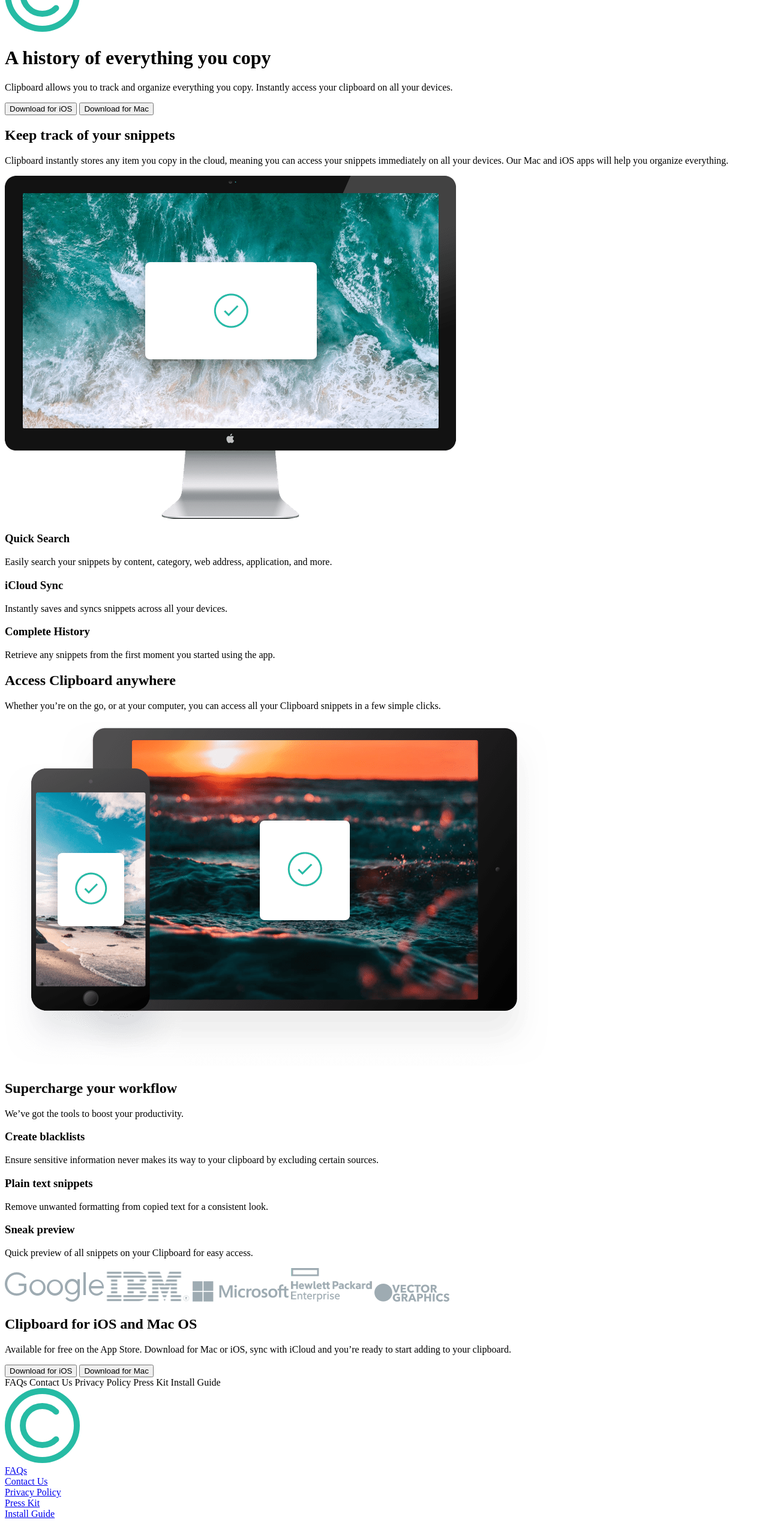
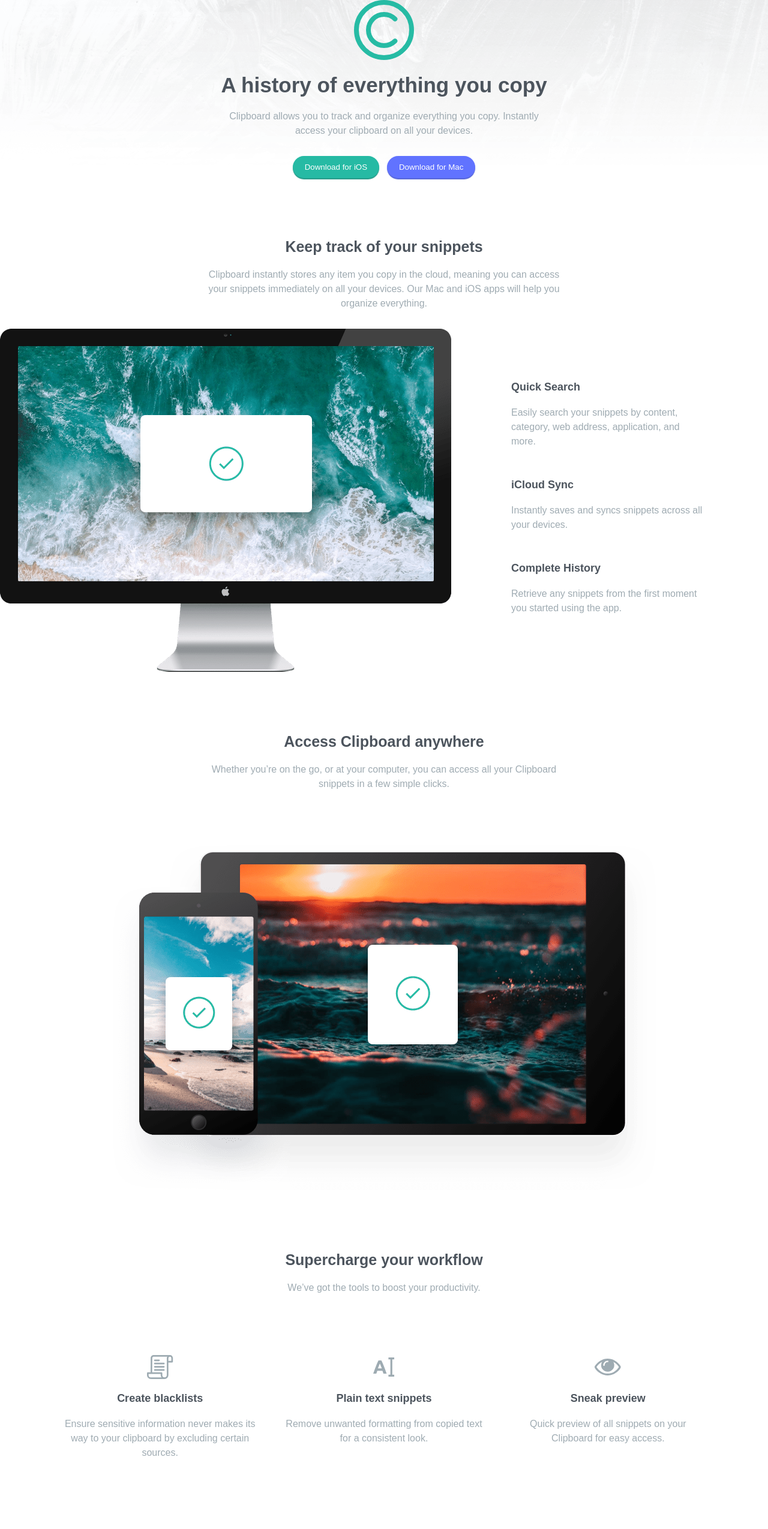
Before and after one commit to lfanjos/clipboard-landing-page-master, a plain HTML site: page index.html in a window 1280 px wide. Shown: the part 80-2629 px from the top of the page at 60% size. Drawn offline with Linux system fonts and the light colour scheme; a web font is replaced by a local one.

Commit message:
desktop layout finished

```diff
--- a/index.html
+++ b/index.html
@@ -10,7 +10,16 @@
       sizes="32x32"
       href="./images/favicon-32x32.png"
     />
-
+    <link rel="stylesheet" href="/style.css" />
+    <link rel="preconnect" href="https://fonts.gstatic.com" />
+    <link
+      href="https://fonts.googleapis.com/css2?family=Bai+Jamjuree:wght@400;600&display=swap"
+      rel="stylesheet"
+    />
+    <script
+      src="https://kit.fontawesome.com/864872c2f6.js"
+      crossorigin="anonymous"
+    ></script>
     <title>Frontend Mentor | Clipboard landing page</title>
   </head>
   <body>
@@ -20,10 +29,11 @@
 
       <p>
         Clipboard allows you to track and organize everything you copy.
-        Instantly access your clipboard on all your devices.
+        Instantly <br />
+        access your clipboard on all your devices.
       </p>
-      <button class="default-button">Download for iOS</button>
-      <button class="default-button">Download for Mac</button>
+      <button class="btn">Download for iOS</button>
+      <button class="btn btn-blue">Download for Mac</button>
     </header>
     <main class="main-content">
       <div class="qualities-section">
@@ -31,9 +41,12 @@
 
         <p>
           Clipboard instantly stores any item you copy in the cloud, meaning you
-          can access your snippets immediately on all your devices. Our Mac and
-          iOS apps will help you organize everything.
+          can access <br />
+          your snippets immediately on all your devices. Our Mac and iOS apps
+          will help you <br />
+          organize everything.
         </p>
+        <div class="wrapper1">
           <div class="qualities-section-image">
             <img src="/images/image-computer.png" alt="computer" />
           </div>
@@ -57,11 +70,13 @@
             </p>
           </div>
         </div>
+      </div>
       <div class="devices-section">
         <h2>Access Clipboard anywhere</h2>
         <p>
           Whether you’re on the go, or at your computer, you can access all your
-          Clipboard snippets in a few simple clicks.
+          Clipboard <br />
+          snippets in a few simple clicks.
         </p>
         <img src="/images/image-devices.png" alt="devices" />
       </div>
@@ -69,23 +84,33 @@
         <h2>Supercharge your workflow</h2>
 
         <p>We’ve got the tools to boost your productivity.</p>
-
+        <div class="wrapper2">
+          <div class="service-card">
+            <img src="/images/icon-blacklist.svg" alt="" />
             <h3>Create blacklists</h3>
 
             <p>
-          Ensure sensitive information never makes its way to your clipboard by
-          excluding certain sources.
+              Ensure sensitive information never makes its way to your clipboard
+              by excluding certain sources.
             </p>
-
+          </div>
+          <div class="service-card">
+            <img src="/images/icon-text.svg" alt="" />
             <h3>Plain text snippets</h3>
 
             <p>
               Remove unwanted formatting from copied text for a consistent look.
             </p>
-
+          </div>
+          <div class="service-card">
+            <img src="/images/icon-preview.svg" alt="" />
             <h3>Sneak preview</h3>
 
-        <p>Quick preview of all snippets on your Clipboard for easy access.</p>
+            <p>
+              Quick preview of all snippets on your Clipboard for easy access.
+            </p>
+          </div>
+        </div>
       </div>
       <div class="logo-gallery">
         <img src="/images/logo-google.png" alt="google" />
@@ -99,16 +124,16 @@
 
         <p>
           Available for free on the App Store. Download for Mac or iOS, sync
-          with iCloud and you’re ready to start adding to your clipboard.
+          with iCloud and <br />
+          you’re ready to start adding to your clipboard.
         </p>
-        <button class="default-button">Download for iOS</button>
-        <button class="default-button">Download for Mac</button>
+        <button class="btn">Download for iOS</button>
+        <button class="btn btn-blue">Download for Mac</button>
       </div>
     </main>
 
-    FAQs Contact Us Privacy Policy Press Kit Install Guide
-
     <footer class="footer">
+      <div class="wrapper3">
         <img src="/images/logo.svg" alt="logo" />
         <div class="menu-footer">
           <div class="menu-items"><a href="#"> FAQs</a></div>
@@ -116,6 +141,12 @@
           <div class="menu-items"><a href="#"> Privacy Policy</a></div>
           <div class="menu-items"><a href="#"> Press Kit</a></div>
           <div class="menu-items"><a href="#"> Install Guide</a></div>
+        </div>
+        <div class="social-icons">
+          <i class="fab fa-facebook-square"></i>
+          <i class="fab fa-twitter"></i>
+          <i class="fab fa-instagram"></i>
+        </div>
       </div>
       <p>
         Challenge by
--- /dev/null
+++ b/style.css
@@ -0,0 +1,176 @@
+* {
+  margin: 0;
+  box-sizing: border-box;
+}
+
+html {
+  font-size: 62.5%;
+  font-family: "Bai Jamjuree", sans-serif;
+  background-image: url(/images/bg-header-desktop.png);
+  background-repeat: no-repeat;
+}
+
+body {
+  text-align: center;
+  margin-top: 8rem;
+}
+
+h1,
+h2,
+h3 {
+  margin: 2rem 0;
+  color: hsl(210, 10%, 33%);
+}
+
+h1 {
+  font-size: 3.5rem;
+}
+
+h2 {
+  font-size: 2.5rem;
+}
+
+h3 {
+  font-size: 1.8rem;
+}
+
+p {
+  font-size: 1.6rem;
+  line-height: 1.5;
+  color: hsl(201, 11%, 66%);
+  margin-bottom: 3rem;
+}
+
+a {
+  text-decoration: none;
+  color: inherit;
+}
+
+img {
+  max-width: 100%;
+}
+
+.btn {
+  padding: 1.1rem 2rem;
+  margin: 0 0.5rem;
+  color: white;
+  background-color: hsl(171, 66%, 44%);
+  border-radius: 30px;
+  outline: none;
+  border: none;
+  box-shadow: 0px 2px 1px hsl(171, 65%, 36%);
+  cursor: pointer;
+}
+
+.btn-blue {
+  background-color: hsl(233, 100%, 69%);
+  box-shadow: 0px 2px 1px hsl(233, 62%, 58%);
+}
+
+.main-header {
+  margin-bottom: 10rem;
+}
+
+.main-header img {
+  height: 10rem;
+}
+
+.wrapper1 {
+  display: flex;
+}
+
+.qualities-section {
+  margin-bottom: 10rem;
+}
+
+.qualities-section-topics {
+  display: flex;
+  flex-direction: column;
+  justify-content: center;
+  width: 25%;
+  text-align: left;
+  margin-left: 10rem;
+}
+
+.devices-section {
+  margin-bottom: 10rem;
+}
+
+.devices-section img {
+  margin-top: 6rem;
+}
+
+.wrapper2 {
+  display: flex;
+  justify-content: left;
+  margin: 8rem;
+}
+
+.service-card {
+  margin: 2rem;
+  flex: 1;
+}
+
+.service-card img {
+  width: 44px;
+  height: 40px;
+  object-fit: scale-down;
+}
+
+.logo-gallery {
+  display: flex;
+  justify-content: space-evenly;
+  margin-bottom: 15rem;
+}
+
+.logo-gallery img {
+  align-self: center;
+}
+
+.download-section {
+  margin-bottom: 15rem;
+}
+
+.footer {
+  background-color: rgba(211, 211, 211, 0.226);
+  border-top: 1px solid rgba(202, 202, 202, 0.486);
+}
+
+.wrapper3 {
+  display: flex;
+  align-items: center;
+  margin: 3rem;
+}
+
+.menu-footer {
+  display: flex;
+  flex-direction: column;
+  flex-wrap: wrap;
+  height: 60px;
+  width: 60%;
+}
+
+.menu-items {
+  margin: 0.5rem;
+  font-size: 1.4rem;
+}
+
+.social-icons {
+  display: flex;
+  width: 15%;
+  margin-right: 3rem;
+  justify-content: space-evenly;
+  position: absolute;
+  right: 2rem;
+  font-size: 2.5rem;
+  color: hsl(210, 10%, 33%);
+}
+
+.footer img {
+  height: 4rem;
+  margin: 0 3rem;
+}
+
+.footer p {
+  margin: 0;
+}
```
Also changed, not shown: 1 other file. Lines whose indentation alone changed are shown as unchanged.
